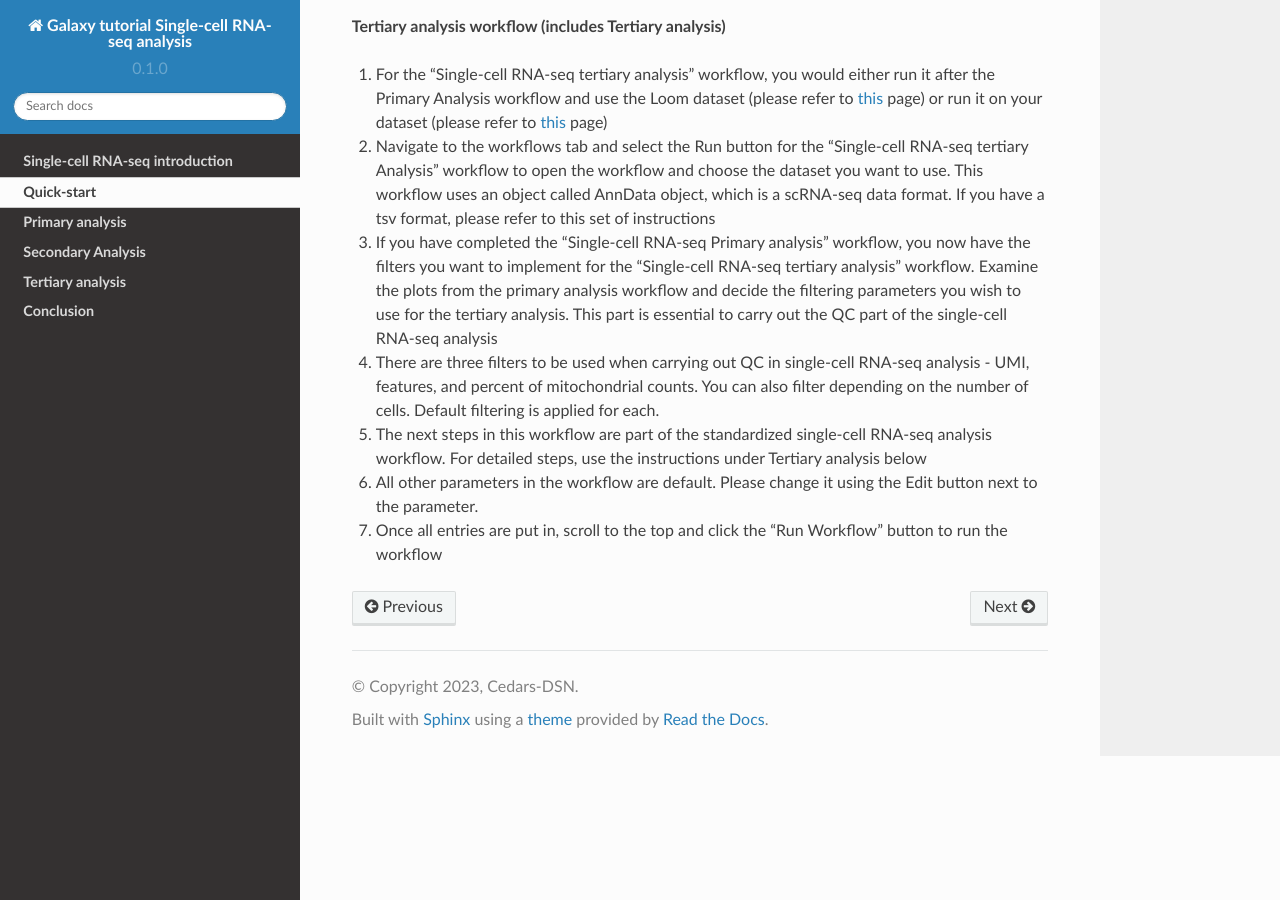
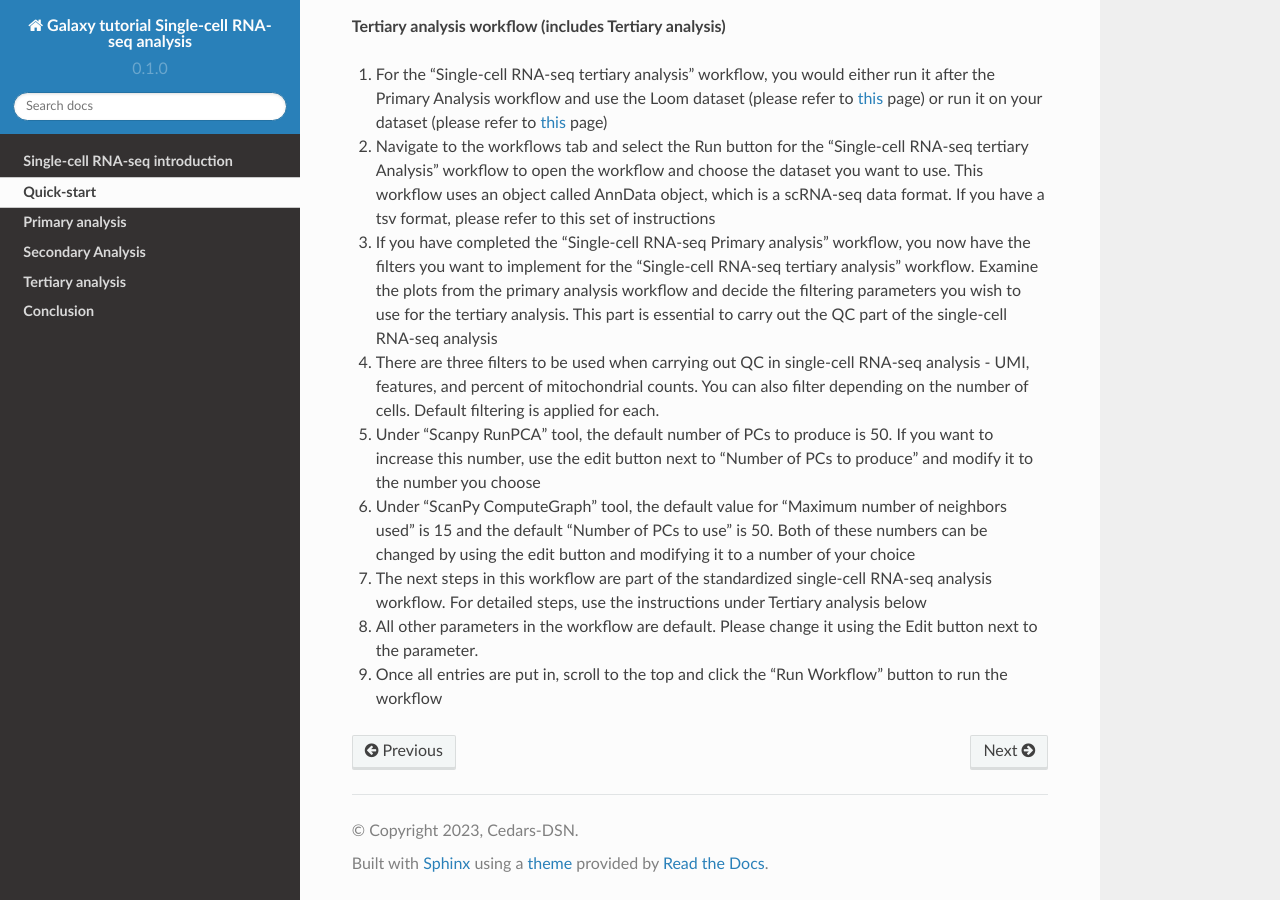
Before and after one commit to CedarsDSN/Galaxy_tutorial_scRNAseq_analysis, a Sphinx documentation site: the page built from docs/Quick-start.rst, in a window 1280 px wide and 900 px high, scrolled down 1441 px. Built offline with Sphinx 7.4.7 and the Read the Docs theme 2.0.0, drawn with Linux system fonts in a browser that asks for light colours; pages that are not in the unit, such as notebooks, are missing from menus.

Commit message:
Update Quick-start.rst

```diff
--- a/docs/Quick-start.rst
+++ b/docs/Quick-start.rst
@@ -36,6 +36,8 @@ This is the list of steps that one would require to run the “Single-cell RNA-s
 2. Navigate to the workflows tab and select the Run button for the “Single-cell RNA-seq tertiary Analysis” workflow to open the workflow and choose the dataset you want to use. This workflow uses an object called AnnData object, which is a scRNA-seq data format. If you have a tsv format, please refer to this set of instructions
 3. If you have completed the “Single-cell RNA-seq Primary analysis” workflow, you now have the filters you want to implement for the "Single-cell RNA-seq tertiary analysis" workflow. Examine the plots from the primary analysis workflow and decide the filtering parameters you wish to use for the tertiary analysis. This part is essential to carry out the QC part of the single-cell RNA-seq analysis
 4. There are three filters to be used when carrying out QC in single-cell RNA-seq analysis - UMI, features, and percent of mitochondrial counts. You can also filter depending on the number of cells. Default filtering is applied for each.
-5. The next steps in this workflow are part of the standardized single-cell RNA-seq analysis workflow. For detailed steps, use the instructions under Tertiary analysis below
-6. All other parameters in the workflow are default. Please change it using the Edit button next to the parameter.
-7. Once all entries are put in, scroll to the top and click the "Run Workflow" button to run the workflow
+5. Under “Scanpy RunPCA” tool, the default number of PCs to produce is 50. If you want to increase this number, use the edit button next to “Number of PCs to produce” and modify it to the number you choose
+6. Under “ScanPy ComputeGraph” tool, the default value for “Maximum number of neighbors used” is 15 and the default “Number of PCs to use” is 50. Both of these numbers can be changed by using the edit button and modifying it to a number of your choice
+7. The next steps in this workflow are part of the standardized single-cell RNA-seq analysis workflow. For detailed steps, use the instructions under Tertiary analysis below
+8. All other parameters in the workflow are default. Please change it using the Edit button next to the parameter.
+9. Once all entries are put in, scroll to the top and click the "Run Workflow" button to run the workflow
```
